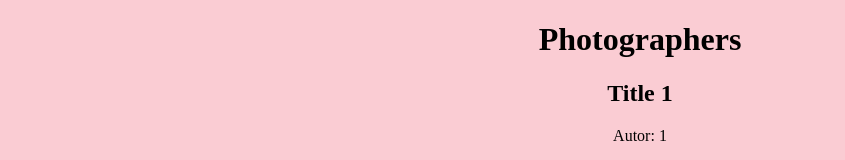
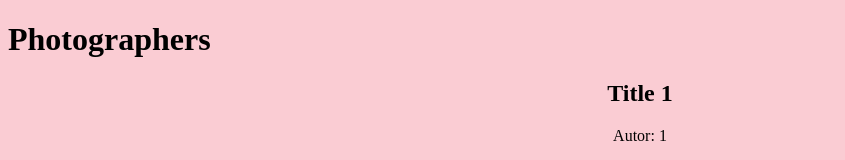
Before and after one commit to mirka175/Week1, a plain HTML site: page index.html in a window 1280 px wide. Shown: the top 160 px of the page, without its empty margins (0-845 px from the left). Drawn offline with Linux system fonts and the light colour scheme; grey boxes are pictures that could not be loaded.

Commit message:
Update index.html

```diff
--- a/index.html
+++ b/index.html
@@ -7,10 +7,7 @@
 </head>
 
 <body>
-
-    <center>
     <h1>Photographers</h1>
-    </center>
     <article>
         <h2>Title 1</h2>
         <p>Autor: 1</p>
@@ -64,7 +61,8 @@
     <article>
         <h2>Title 6</h2>
         <p>Autor: 6</p>
-            <img style="width: 300px; height: 500px;" src="assets/pexels-thisisjooh-31714370.jpg.jpg" alt="Girl in a jacket">
+        <img style="width: 300px; height: 500px;" src="assets/pexels-thisisjooh-31714370.jpg.jpg"
+            alt="Girl in a jacket">
         <p>Tag: 6</p>
         <p>Category: 6</p>
         <p>Description 6</p>
```
Lines whose indentation alone changed are shown as unchanged.
